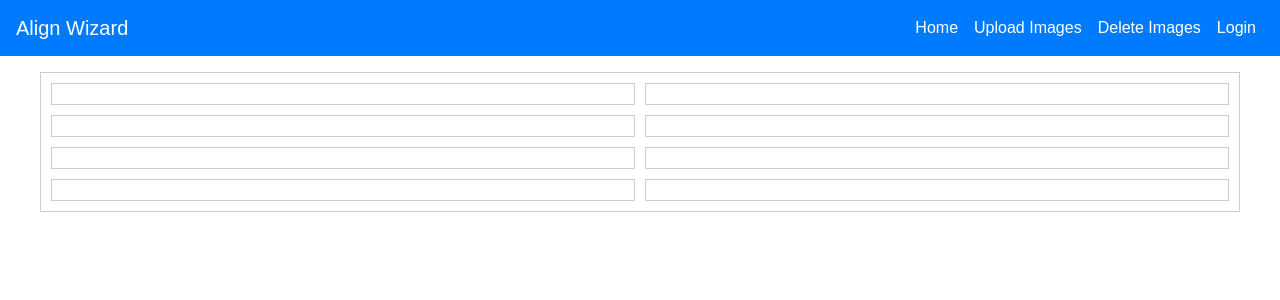
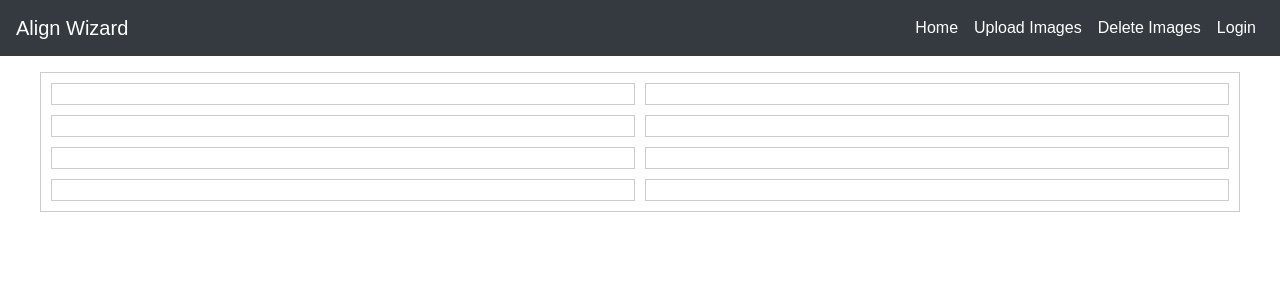
Before and after one commit to luke3ng/alignwizard, a Flask app: page /compareImages in a window 1280 px wide. Shown: the top 300 px of the page. Run offline with Flask 3, Linux system fonts and the light colour scheme; data that the repository does not hold is empty; some libraries are stand-ins or nearby versions.

Commit message:
navbar color

```diff
--- a/static/css/style.css
+++ b/static/css/style.css
@@ -11,7 +11,7 @@
   --secondary-color: #6c757d; /* Gray */
   --background-color: #ffffff; /* Light gray */
   --text-color: #212529; /* Dark gray */
-  --header-background-color: #007bff;
+  --header-background-color: #343a40; /* Dark gray for header */
   --button-background-color: #007bff; /* Blue for buttons */
   --button-hover-color: #0056b3; /* Darker blue for button hover */
   --overlay-color: rgba(0, 0, 0, 0.4); /* Slightly lighter overlay */
```
